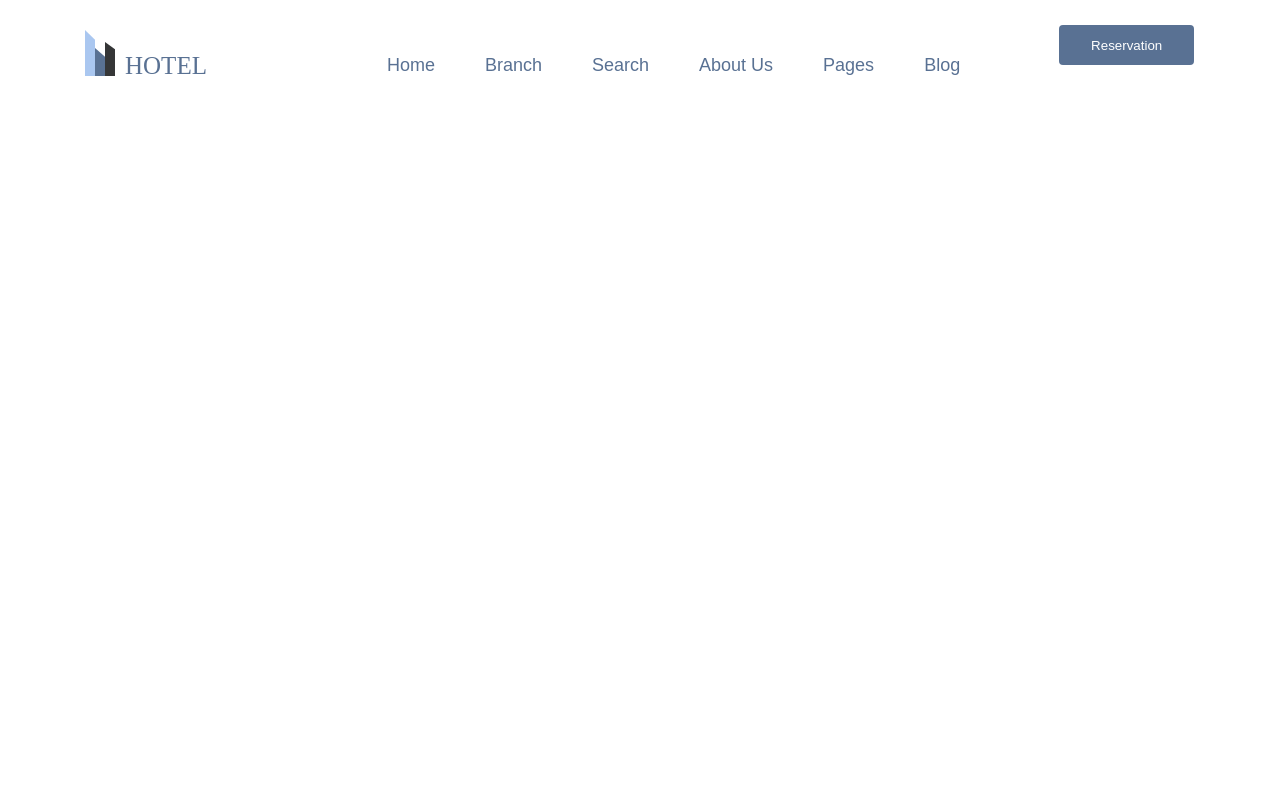
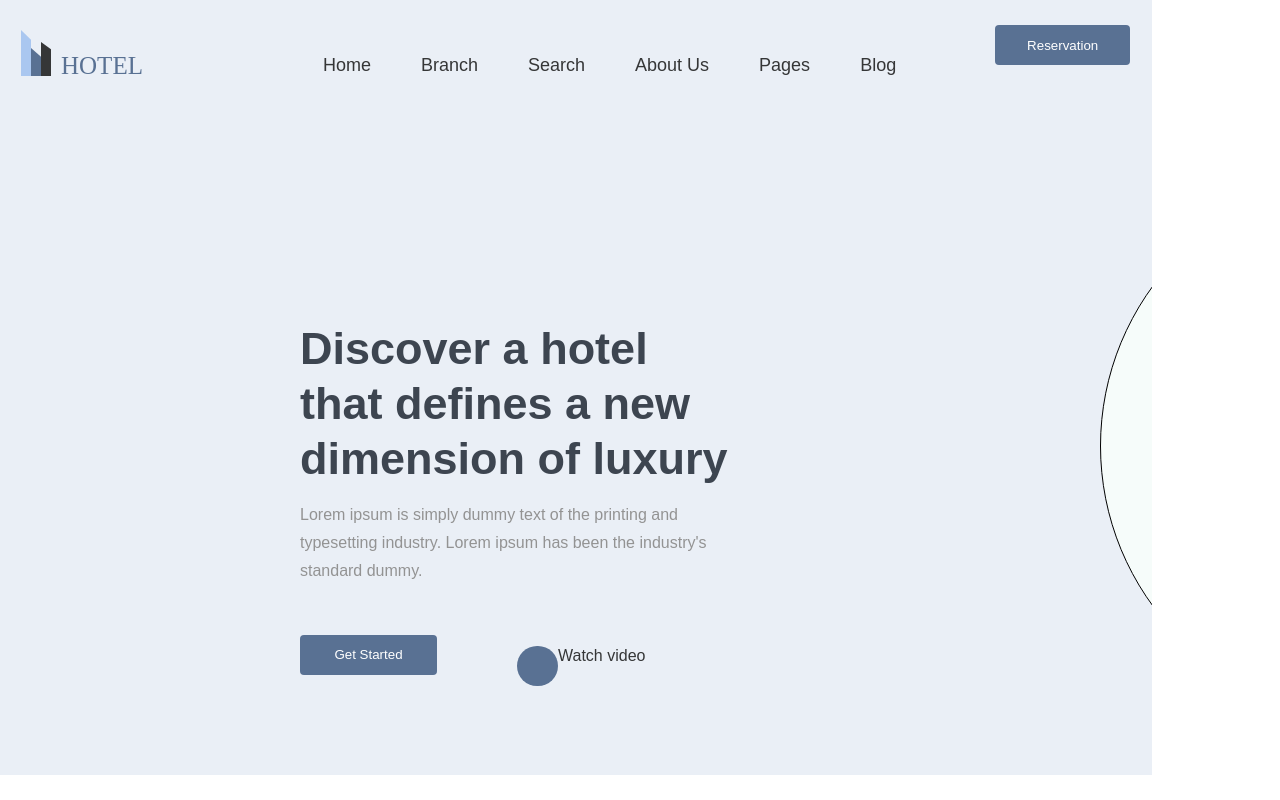
Before and after one commit to mjsnprogramming/mjsn_hotel, a Vue app: page / in a window 1280 px wide. Built offline with nearby package versions, Linux system fonts and the light colour scheme.

Commit message:
top of the website and routing

```diff
--- a/src/App.vue
+++ b/src/App.vue
@@ -1,16 +1,19 @@
 <template>
-  <HeaderComponent></HeaderComponent>
+
+  <HomeComponent></HomeComponent>
+
 </template>
 
 <script>
-import HeaderComponent from './components/HeaderComponent.vue'
+import HomeComponent from './components/HomeComponent.vue'
 
 export default {
   name: 'App',
   components: {
-    HeaderComponent
-  }
+    HomeComponent
 }
+}
+
 </script>
 
 <style lang = scss>
--- a/src/components/HeaderComponent.vue
+++ b/src/components/HeaderComponent.vue
@@ -41,7 +41,7 @@ a {
     display: flex;
     text-align: center;
     color: #597193;
-
+    z-index: 1 !important;
 }
 .rectangle {
     position: relative;
--- /dev/null
+++ b/src/components/HomeComponent.vue
@@ -0,0 +1,233 @@
+<template>
+        <div id = "at_the_top">
+            <div id = "main">
+            <a href = "Home">
+            <div class = "rectangle"></div>
+            <div class = "rectangle"></div>
+            <div class = "rectangle"></div>
+            <span>HOTEL</span>
+            </a>
+
+            <ul>
+                <li><a href = "Home">Home</a></li>
+                <li><a href = "Branch">Branch</a></li>
+                <li><a href = "Search">Search</a></li>
+                <li><a href = "About Us">About Us</a></li>
+                <li><a href = "Pages">Pages</a></li>
+                <li><a href = "Blog">Blog</a></li>
+            </ul>
+
+            <button id = "reservation">Reservation</button>
+
+        </div>
+            <p>Discover a hotel<br> that defines a new <br>dimension of luxury</p>
+            <p>Lorem ipsum is simply dummy text of the printing and <br>typesetting industry.
+                Lorem ipsum has been the industry's<br> standard dummy.
+            </p>
+            <button id = "started">Get Started</button>
+            <button id = "watch">
+                <button id = "inside_watch"></button>
+            </button>
+            <span id = "watch_video">Watch video</span>
+
+            <div class = "circle"></div>
+            <div class = "circle"></div>
+            <div class = "circle"></div>
+            <div class = "circle"></div>
+            <div class = "circle_big"></div>
+
+            <img :src = "hotel">
+        </div>
+</template>
+
+<script>
+export default {
+data() {
+    return {
+        hotel: require('../assets/hotel.png')
+    }
+}
+}
+</script>
+
+<style lang = scss>
+a {
+    text-decoration: none;
+}
+#main {
+    width: 1110px;
+    height: 56px;
+    margin-top: 20px;
+    background-color: #EAEFF6;
+    margin-left: auto;
+    margin-right: auto;
+    display: flex;
+    text-align: center;
+    color: #353637;
+    z-index: 1!important;
+}
+.rectangle {
+    position: relative;
+    margin-bottom: 0;
+}
+.rectangle:nth-child(1) {
+    height: 46px;
+    width: 10px;
+    background-color: #AAC7F0;
+    float: left;
+    margin-top: 10px;
+    align-self: flex-end;
+    clip-path: polygon(100% 21%, 100% 100%, 0 100%, 0 0);
+    cursor: pointer;
+}
+.rectangle:nth-child(2) {
+    height: 28px;
+    width: 10px;
+    background-color: #597193;
+    margin-top: 28px;
+    float: left;
+    align-self: flex-end;
+    clip-path: polygon(100% 31%, 100% 100%, 0 100%, 0 0);
+    cursor: pointer;
+}
+.rectangle:nth-child(3) {
+    height: 34px;
+    width: 10px;
+    background-color: #353637;
+    margin-top: 22px;
+    float: left;
+    align-self: flex-end;
+    clip-path: polygon(100% 21%, 100% 100%, 0 100%, 0 0);
+    cursor: pointer;
+}
+#main span {
+    position: relative;
+    width: 87px;
+    height: 34px;
+    left: 10px;
+    top: 32px;
+    color: #597193;
+    font-size: 25px;
+    cursor: pointer;
+}
+#main ul {
+    position: relative;
+    left: 100px;
+    margin-top: 32px;
+
+}
+#main ul li {
+    text-decoration: none;
+    display: inline-block;
+    font-size: 18px;
+    font-family: 'Average Sans', sans-serif;
+    font-weight: 400;
+    line-height: 26px;
+    letter-spacing: 2%;
+    margin-left: 50px;
+}
+#main ul li a {
+    color: #353637;
+}
+#main button {
+
+    width: 135px;
+    height: 40px;
+    position: relative;
+    top: 5px;
+    left: 199px;
+    cursor: pointer;
+    background-color: #597193;
+    border: solid 1px transparent;
+    border-radius: 4px;
+    color: #ffffff;
+}
+    #at_the_top {
+        width: 90%;
+        height: 775px;
+        background-color: #EAEFF6;
+        position: absolute;
+        left: 0;
+        top: 0;
+        z-index: 0!important;
+        overflow: hidden;
+
+        p:nth-child(2) {
+            position: relative;
+            left: 300px;
+            top: 200px;
+            font-family: "open-sans", sans-serif;
+            font-weight: 600;
+            font-size: 45px;
+            line-height: 55px;
+            color: #3D4550;
+        }
+        p:nth-child(3) {
+            position: relative;
+            left: 300px;
+            top: 170px;
+            font-family: "average-sans", sans-serif;
+            font-weight: 400;
+            size: 18px;
+            line-height: 28px;
+            letter-spacing: 2%;
+            color: #939393;
+        }
+
+    }
+    #started {
+        width: 137px;
+        height: 40px;
+        color: #FFFFFF;
+        background-color: #597193;
+        border-radius: 4px;
+        position: relative;
+        left: 300px;
+        top: 200px;
+        border: transparent;
+        cursor: pointer;
+    }
+    #watch {
+        width: 41px;
+        height: 40px;
+        border-radius: 360px;
+        border: transparent;
+        position: relative;
+        left: 380px;
+        top: 215px;
+        background-color: #597193;
+        cursor: pointer;
+    }
+    #inside_watch {
+        width: 20px;
+        height: 20px;
+        position: relative;
+        left: 352px;
+        top: 205px;
+        clip-path: polygon(0 0, 0% 100%, 99% 50%);
+        border: transparent;
+        cursor: pointer;
+    }
+    #watch_video {
+        font-size: 16px;
+        line-height: 26px;
+        letter-spacing: 2%;
+        font-weight: 400;
+        font-family: "open-sans", sans-serif;
+        color: #353637;
+        position: relative;
+        left: 380px;
+        top: 202px;
+    }
+    .circle_big {
+        width: 540px;
+        height: 540px;
+        background-color: #F6FCFA;
+        border-radius: 360px;
+        border: 1px solid black;
+        position: relative;
+        left: 1100px;
+        bottom: 300px;
+    }
+
+</style>
```
Also changed, not shown: src/assets/hotel.png (added).
